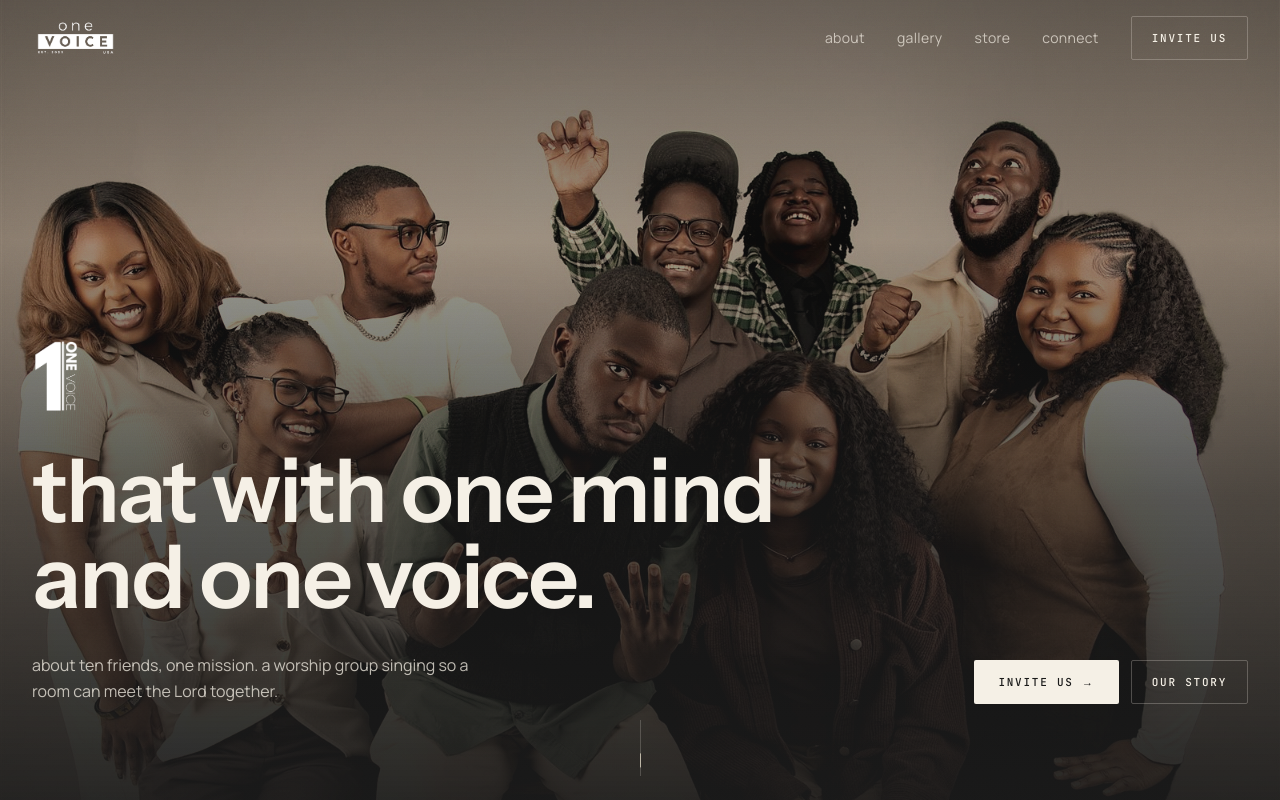
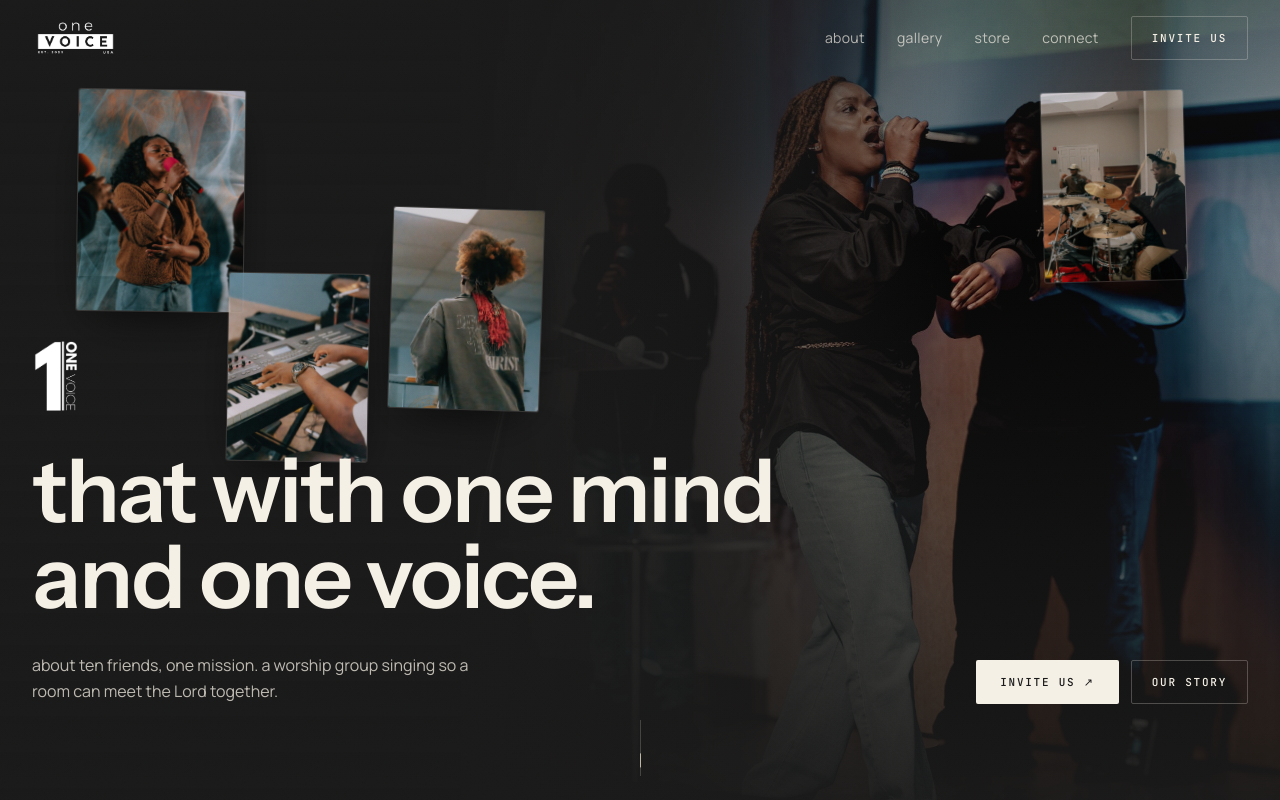
Before and after one commit to eayanwale/onevoice-website, a Next.js app: page / in a window 1280 px wide. Shown: the top 800 px of the page. Built offline with nearby package versions, Linux system fonts and the light colour scheme.

Commit message:
feat: rebuild hero with panel photo, negative space, and drifting frames

```diff
--- a/app/globals.css
+++ b/app/globals.css
@@ -170,6 +170,73 @@ html.lenis {
   animation: scroll-cue 2.4s cubic-bezier(0.33, 0, 0.2, 1) infinite;
 }
 
+/* Hero floaters: slow, cloud-like drift. Three separate paths (each an
+   irregular loop rather than a straight there-and-back) combined with
+   per-element durations and negative delays keep the group from ever
+   reading as synchronised. Transform-only, so it stays cheap. */
+@keyframes drift-a {
+  0% {
+    transform: translate3d(0, 0, 0) rotate(-1.5deg);
+  }
+  33% {
+    transform: translate3d(14px, -22px, 0) rotate(0.8deg);
+  }
+  66% {
+    transform: translate3d(-10px, -9px, 0) rotate(1.6deg);
+  }
+  100% {
+    transform: translate3d(0, 0, 0) rotate(-1.5deg);
+  }
+}
+
+@keyframes drift-b {
+  0% {
+    transform: translate3d(0, 0, 0) rotate(1.2deg);
+  }
+  40% {
+    transform: translate3d(-18px, 16px, 0) rotate(-1deg);
+  }
+  70% {
+    transform: translate3d(9px, 24px, 0) rotate(-2deg);
+  }
+  100% {
+    transform: translate3d(0, 0, 0) rotate(1.2deg);
+  }
+}
+
+@keyframes drift-c {
+  0% {
+    transform: translate3d(0, 0, 0) rotate(-0.6deg);
+  }
+  30% {
+    transform: translate3d(-12px, -18px, 0) rotate(1.4deg);
+  }
+  60% {
+    transform: translate3d(16px, 10px, 0) rotate(2deg);
+  }
+  100% {
+    transform: translate3d(0, 0, 0) rotate(-0.6deg);
+  }
+}
+
+.hero-floater {
+  will-change: transform;
+  animation-timing-function: cubic-bezier(0.45, 0, 0.55, 1);
+  animation-iteration-count: infinite;
+}
+
+.drift-a {
+  animation-name: drift-a;
+}
+
+.drift-b {
+  animation-name: drift-b;
+}
+
+.drift-c {
+  animation-name: drift-c;
+}
+
 @media (prefers-reduced-motion: reduce) {
   *,
   *::before,
--- a/app/invite/page.tsx
+++ b/app/invite/page.tsx
@@ -16,8 +16,8 @@ export default function InvitePage() {
         overline="invite us"
         title="tell us about the room."
         lead="Services, worship nights, conferences, retreats, weddings, campus gatherings — send us the details and we'll come back to you personally."
-        image="/images/visual-world/stage-full-group-lights.jpg"
-        imageAlt="One Voice leading worship under warm stage light"
+        image="/images/visual-world/conference-performance.jpg"
+        imageAlt="A One Voice singer leading worship at a conference"
         objectPosition="50% 35%"
       />
 
--- a/components/sections/Entrance.tsx
+++ b/components/sections/Entrance.tsx
@@ -2,28 +2,89 @@ import Image from "next/image";
 import Link from "next/link";
 import DuotonePhoto from "@/components/DuotonePhoto";
 
+// Small frames that drift over the hero like slow clouds. Each gets its own
+// duration/delay/direction so the motion never falls into visible lockstep.
+// Each is a different member, so the group never reads as the same face
+// twice, and they sit in the open charcoal rather than over the singers.
+const FLOATERS = [
+  {
+    src: "/images/visual-world/solo-smoke-backdrop.jpg",
+    className: "left-[5%] top-[14%] w-[100px] sm:w-[138px] lg:w-[166px]",
+    drift: "drift-a",
+    duration: "19s",
+    delay: "0s",
+  },
+  {
+    src: "/images/visual-world/candid-back-view.jpg",
+    className: "left-[30%] top-[26%] hidden w-[126px] sm:block lg:w-[150px]",
+    drift: "drift-c",
+    duration: "27s",
+    delay: "-13s",
+  },
+  {
+    src: "/images/visual-world/drummer-motion.jpg",
+    className: "right-[7%] top-[9%] w-[88px] sm:w-[120px] lg:w-[142px]",
+    drift: "drift-b",
+    duration: "23s",
+    delay: "-6s",
+  },
+  {
+    src: "/images/visual-world/hands-on-keys-detail.jpg",
+    className: "left-[18%] top-[34%] hidden w-[118px] lg:block lg:w-[140px]",
+    drift: "drift-b",
+    duration: "31s",
+    delay: "-3s",
+  },
+];
+
 export default function Entrance() {
   return (
     <section className="relative flex min-h-[100svh] flex-col justify-end overflow-hidden bg-charcoal">
+      {/* The frame is a portrait shot, so filling a landscape viewport with
+          object-cover would just magnify the singers. Instead it keeps its
+          own panel on the right and flat charcoal carries the left — the
+          negative space is the ground, not a crop of the photo. */}
       <div className="absolute inset-0 overflow-hidden">
-        <DuotonePhoto
-          src="/images/hero-collective.jpg"
-          alt="The One Voice collective"
-          priority
-          parallax
-          objectPosition="50% 12%"
-          className="absolute inset-x-0 -top-[25%] h-[150%] w-full"
-        />
-        {/* The hero photo is a bright, high-key studio frame, so the scrim
-            has to work harder under the headline than a moody image would. */}
+        <div className="absolute inset-y-0 right-0 w-full lg:w-[64%]">
+          <DuotonePhoto
+            src="/images/visual-world/stage-full-group-lights.jpg"
+            alt="Three of the One Voice singers leading worship under stage light"
+            priority
+            parallax
+            objectPosition="50% 32%"
+            className="absolute inset-x-0 -top-[25%] h-[150%] w-full"
+          />
+          <div className="absolute inset-y-0 left-0 hidden w-3/5 bg-gradient-to-r from-charcoal via-charcoal/75 to-transparent lg:block" />
+        </div>
         <div
           className="absolute inset-0"
           style={{
             background:
-              "linear-gradient(to bottom, rgba(26,26,26,0.62) 0%, rgba(26,26,26,0.38) 30%, rgba(26,26,26,0.72) 62%, rgba(26,26,26,0.94) 100%)",
+              "linear-gradient(to bottom, rgba(26,26,26,0.5) 0%, rgba(26,26,26,0.2) 30%, rgba(26,26,26,0.66) 68%, rgba(26,26,26,0.94) 100%)",
           }}
         />
       </div>
+
+      <div aria-hidden="true" className="pointer-events-none absolute inset-0 overflow-hidden">
+        {FLOATERS.map((f) => (
+          <div
+            key={f.src + f.className}
+            className={`hero-floater absolute ${f.drift} ${f.className}`}
+            style={{ animationDuration: f.duration, animationDelay: f.delay }}
+          >
+            <div className="relative aspect-[3/4] overflow-hidden rounded-sm shadow-[0_18px_50px_-18px_rgba(0,0,0,0.8)] ring-1 ring-off-white/15">
+              <Image
+                src={f.src}
+                alt=""
+                fill
+                sizes="200px"
+                className="object-cover opacity-80"
+              />
+            </div>
+          </div>
+        ))}
+      </div>
+
       <div className="grain" aria-hidden="true" />
 
       <div className="relative z-10 mx-auto w-full max-w-shell px-5 pb-16 pt-28 sm:px-8 sm:pb-24">
@@ -47,7 +108,7 @@ export default function Entrance() {
           </p>
           <div className="flex flex-wrap gap-3 sm:ml-auto">
             <Link href="/invite" className="btn-solid">
-              invite us &rarr;
+              invite us ↗
             </Link>
             <Link href="/about" className="btn-outline text-off-white">
               our story
```
